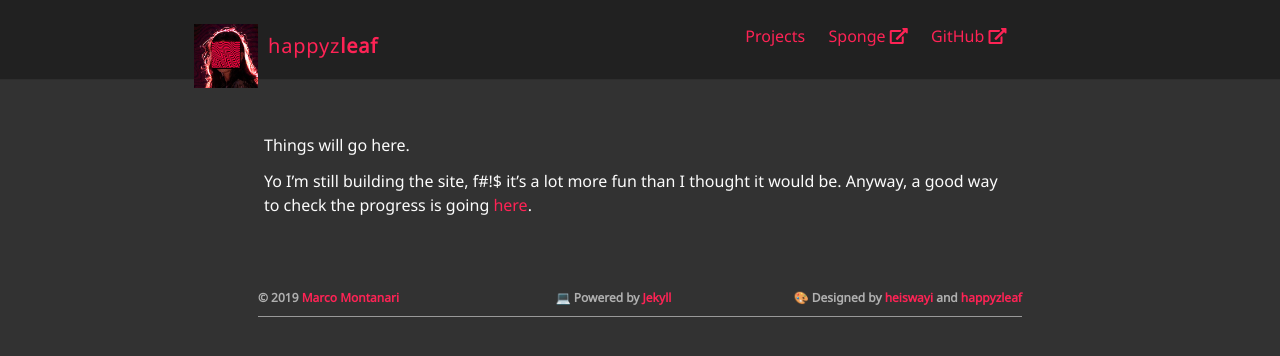
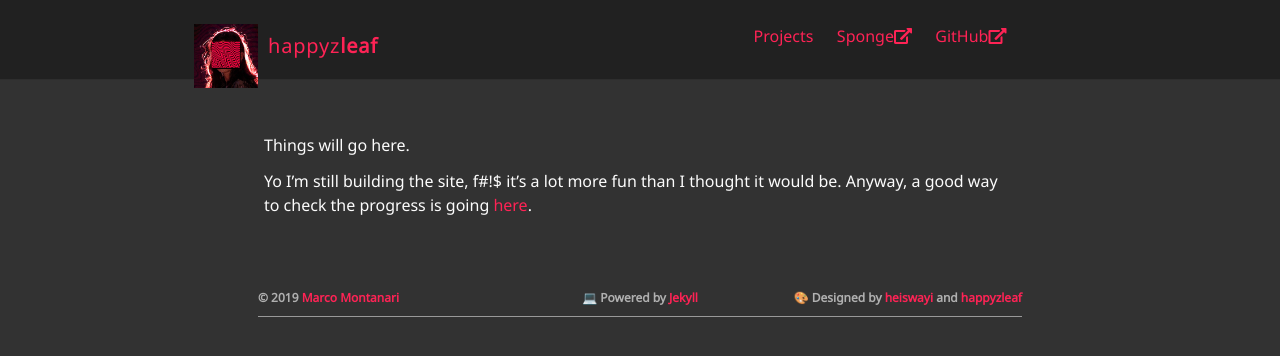
Before and after one commit to happyzleaf/happyzleaf.github.io, a Jekyll site: the page built from index.md, in a window 1280 px wide. Shown: the top 356 px of the page. Built offline with Jekyll 4.4.1, drawn with Linux system fonts in a browser that asks for light colours.

Commit message:
Nvm I give up. Fixed footer

```diff
--- a/_includes/footer.html
+++ b/_includes/footer.html
@@ -1,9 +1,9 @@
 <footer class="site-footer">
   <div class="container">
       <table>
-        <th style="text-align: left;">&copy; {{ site.time | date: '%Y' }} <a href="mailto:{{ site.author.mail }}">{{ site.author.name }}</a></th>
+        <th>&copy; {{ site.time | date: '%Y' }} <a href="mailto:{{ site.author.mail }}">{{ site.author.name }}</a></th>
         <th style="text-align: center;">💻 Powered by <a href="https://jekyllrb.com">Jekyll</a></th>
-        <th style="text-align: right; width: 290px;">🎨 Designed by <a href="https://github.com/heiswayi/thinkspace">heiswayi</a> and <a href="https://github.com/happyzleaf/happyzleaf.github.io">happyzleaf</a></th>
+        <th style="text-align: right;">🎨 Designed by <a href="https://github.com/heiswayi/thinkspace">heiswayi</a> and <a href="https://github.com/happyzleaf/happyzleaf.github.io">happyzleaf</a></th>
       </table>
   </div>
 </footer>
--- a/_includes/header.html
+++ b/_includes/header.html
@@ -1,3 +1,17 @@
 <header class="site-header">
-  {% include nav.html %}
+    <nav class="nav">
+        <div class="container">
+            <div class="logo">
+                <img class="avatar" src="{{ site.cover | prepend: site.baseurl | prepend: site.url }}">
+                <h1 class="text">{{ site.title_left }}<span>{{ site.title_right }}</span></h1>
+            </div>
+            <div>
+                <ul class="navbar">
+                    <li><a href="/projects">Projects</a></li>
+                    <li><a href="https://ore.spongepowered.org/happyzlife" target="_blank">Sponge<i class="fas fa-external-link-alt"></i></a></li>
+                    <li><a href="https://github.com/happyzleaf/" target="_blank">GitHub<i class="fas fa-external-link-alt"></i></a></li>
+                </ul>
+            </div>
+        </div>
+    </nav>
 </header>
--- a/_includes/nav.html
+++ /dev/null
@@ -1,14 +0,0 @@
-<nav class="nav">
-    <div class="container">
-        <div class="logo">
-            <img class="avatar" src="{{ site.cover | prepend: site.baseurl | prepend: site.url }}">
-            <h1 class="text">{{ site.title_left }}<span>{{ site.title_right }}</span></h1>
-        </div>
-        <ul class="navbar">
-            <li><a href="/projects">Projects</a></li>
-            <li><a href="https://ore.spongepowered.org/happyzlife" target="_blank">Sponge <i class="fas fa-external-link-alt"></i></a></li>
-            <li><a href="https://github.com/happyzleaf/" target="_blank">GitHub <i class="fas fa-external-link-alt"></i></a>
-            </li>
-        </ul>
-    </div>
-</nav>
--- a/_layouts/default.html
+++ b/_layouts/default.html
@@ -1,5 +1,5 @@
 ---
-<!--layout: compress--> <!-- Disable while debugging -->
+layout: compress
 published: true
 ---
 <!DOCTYPE html>
--- a/assets/scss/_variables.scss
+++ b/assets/scss/_variables.scss
@@ -5,8 +5,8 @@
 $color1: rgba(33, 33, 33, 1);
 $color2: rgba(50, 50, 50, 1);
 $color3: rgba(252, 252, 252, 1);
-$color4: rgb(254, 35, 85);
-// I should find some use for $color5
+$color4: rgb(254, 35, 85); // rgba(239, 62, 54, 1);
+//$color5: rgba(194, 20, 32, 1); // I should find some use for this
 
 $theme-background-primary: $color1;
 $theme-background-secondary: $color2;
@@ -40,8 +40,7 @@ $small-spacing: $base-spacing / 2;
 $base-z-index: 0;
 
 // Colors
-$primary-color: #000;
-$action-color: $primary-color;
+$action-color: $theme-secondary;
 
 $white-color: #fff;
 $black-color: #000;
```
